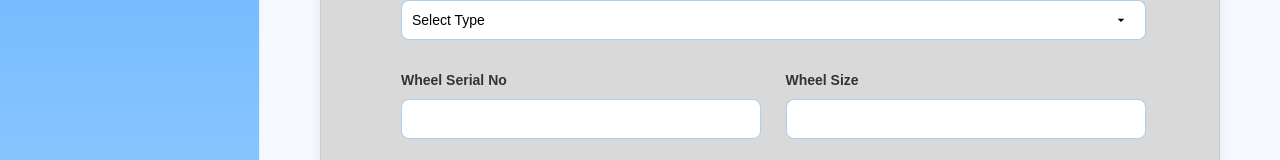
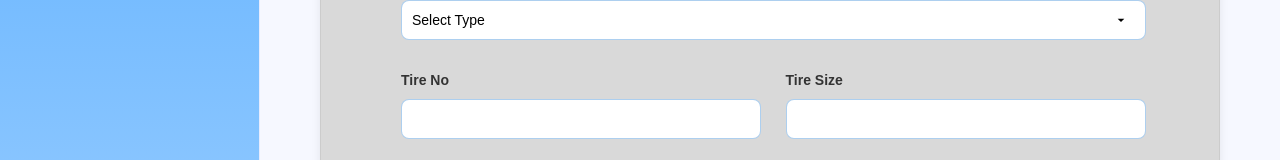
Before and after one commit to PBPerera/FleetCare, a React (Vite) app in the folder frontend/: page /staff/add-vehicle in a window 1280 px wide. Shown: the part 446-606 px from the top of the page. Built offline with nearby package versions, Linux system fonts and the light colour scheme; no server answers.

Commit message:
change name as Tire in gthe form

```diff
--- a/frontend/src/pages/VehicleForm.jsx
+++ b/frontend/src/pages/VehicleForm.jsx
@@ -175,7 +175,7 @@ export default function VehicleForm({ onSubmit }) {
               {/* Two-column fields */}
               <div className="form-row">
                 <div className="form-group">
-                  <label>Wheel Serial No</label>
+                  <label>Tire No</label>
                   <input
                     type="text"
                     name="wheelSerialNo"
@@ -194,7 +194,7 @@ export default function VehicleForm({ onSubmit }) {
                 </div>
 
                 <div className="form-group">
-                  <label>Wheel Size</label>
+                  <label>Tire Size</label>
                   <input
                     type="text"
                     name="wheelSize"
```
